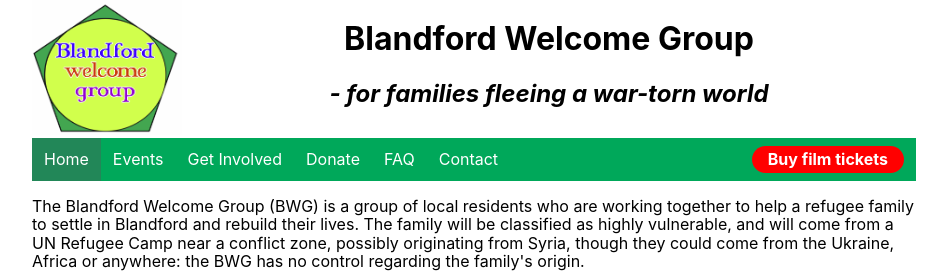
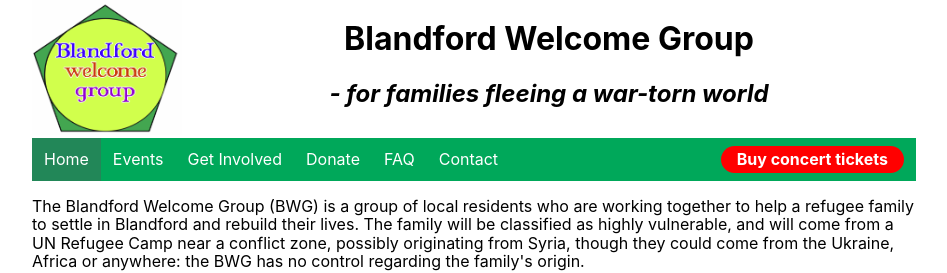
Before and after one commit to srichmond3000/blandford-community-sponsorship, a Next.js app: page / in a window 1280 px wide. Shown: the top 273 px of the page, without its empty margins (166-1113 px from the left). Built offline with nearby package versions, Linux system fonts and the light colour scheme; no server answers.

Commit message:
Wording on cta

```diff
--- a/pages/components/nav/nav.js
+++ b/pages/components/nav/nav.js
@@ -44,7 +44,7 @@
           href='https://www.ticketsource.co.uk/blandford-welcome-group'
           className={styles.button}
         >
-          Buy film tickets
+          Buy concert tickets
         </a>
       </div>
     </div>
```
